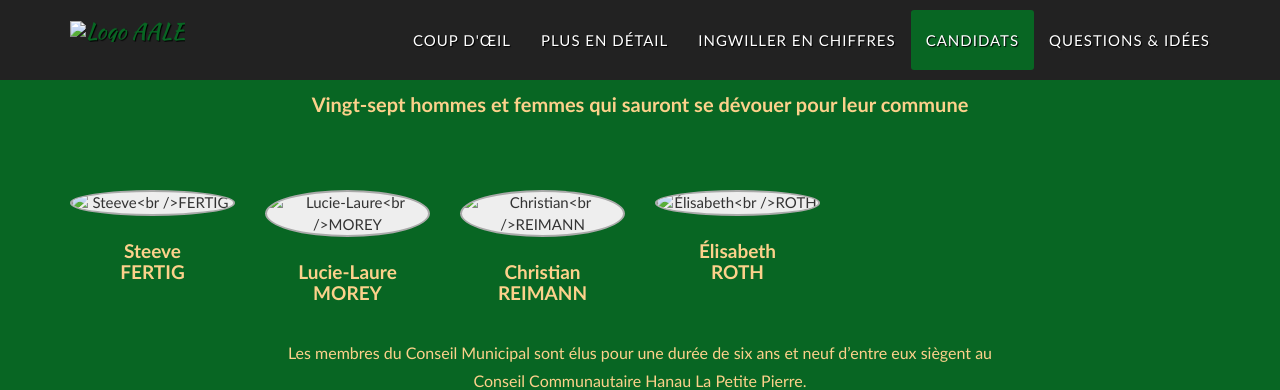
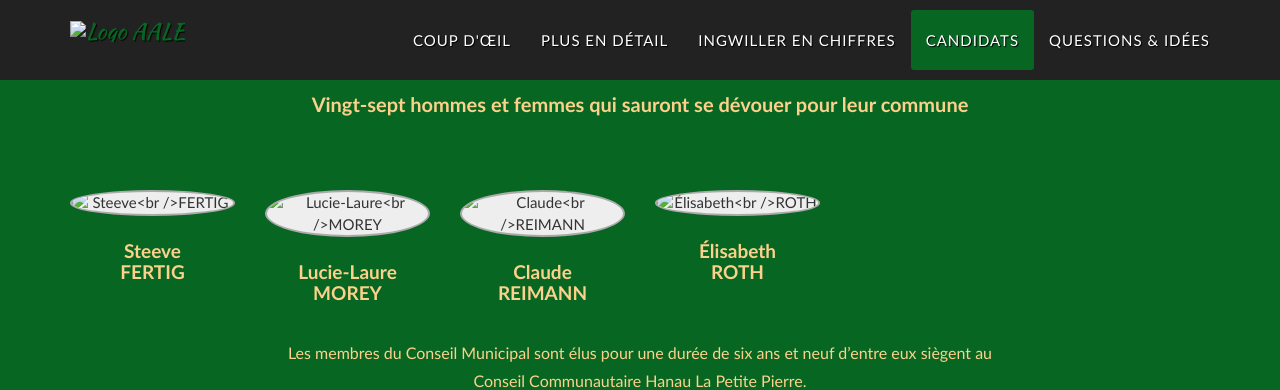
Before and after one commit to campagne-municipale/betonniere, a Jekyll site: the page built from _posts/2020-01-10-credits.md, in a window 1280 px wide and 900 px high, scrolled down 3678 px. Shown: the top 390 px of the window. Built offline with Jekyll 4.4.1, drawn with Linux system fonts in a browser that asks for light colours; nearby versions of some CDN libraries; some web fonts are replaced.

Commit message:
Correction nom Claude

```diff
--- a/_data/team.yml
+++ b/_data/team.yml
@@ -6,7 +6,7 @@ people:
 - name: Lucie-Laure<br />MOREY
   pic: avf01.png
   position: 2
-- name: Christian<br />REIMANN
+- name: Claude<br />REIMANN
   pic: christian_reimann.jpg
   position: 3
 - name: Élisabeth<br />ROTH
```
